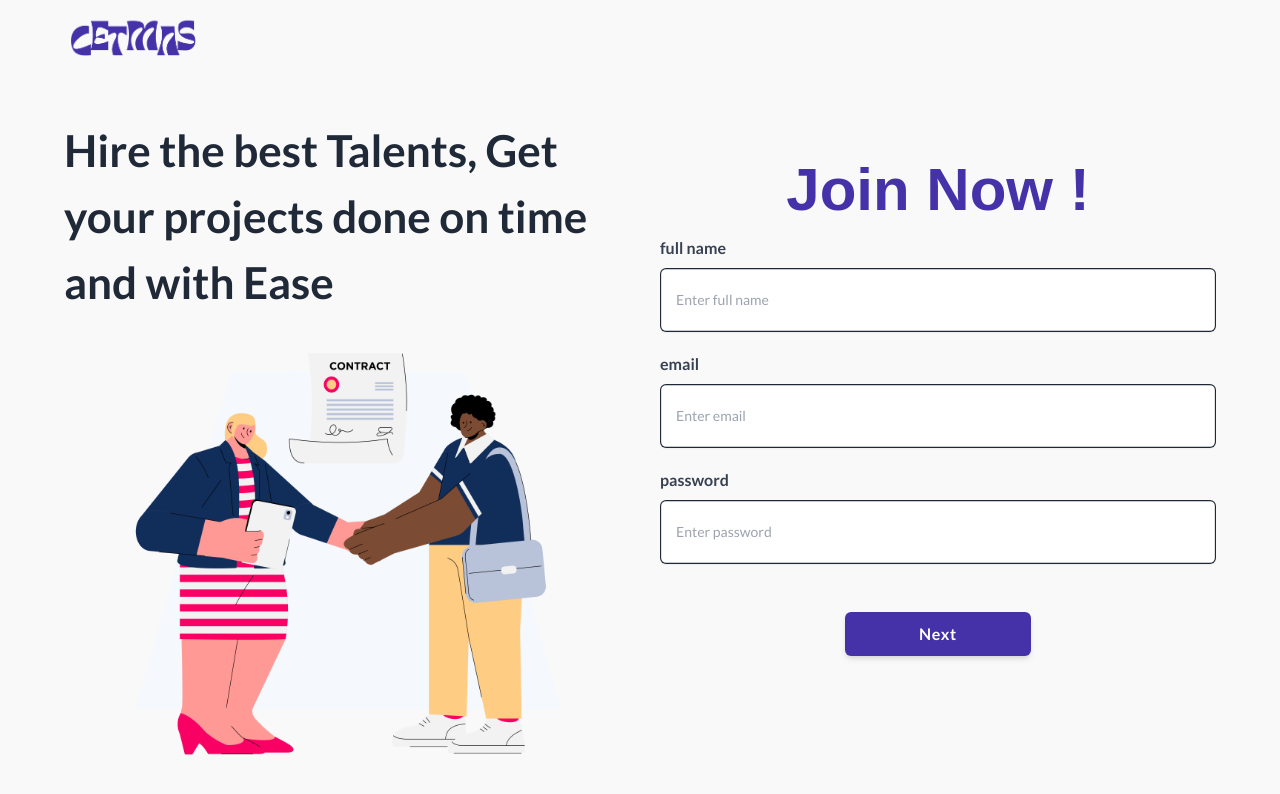
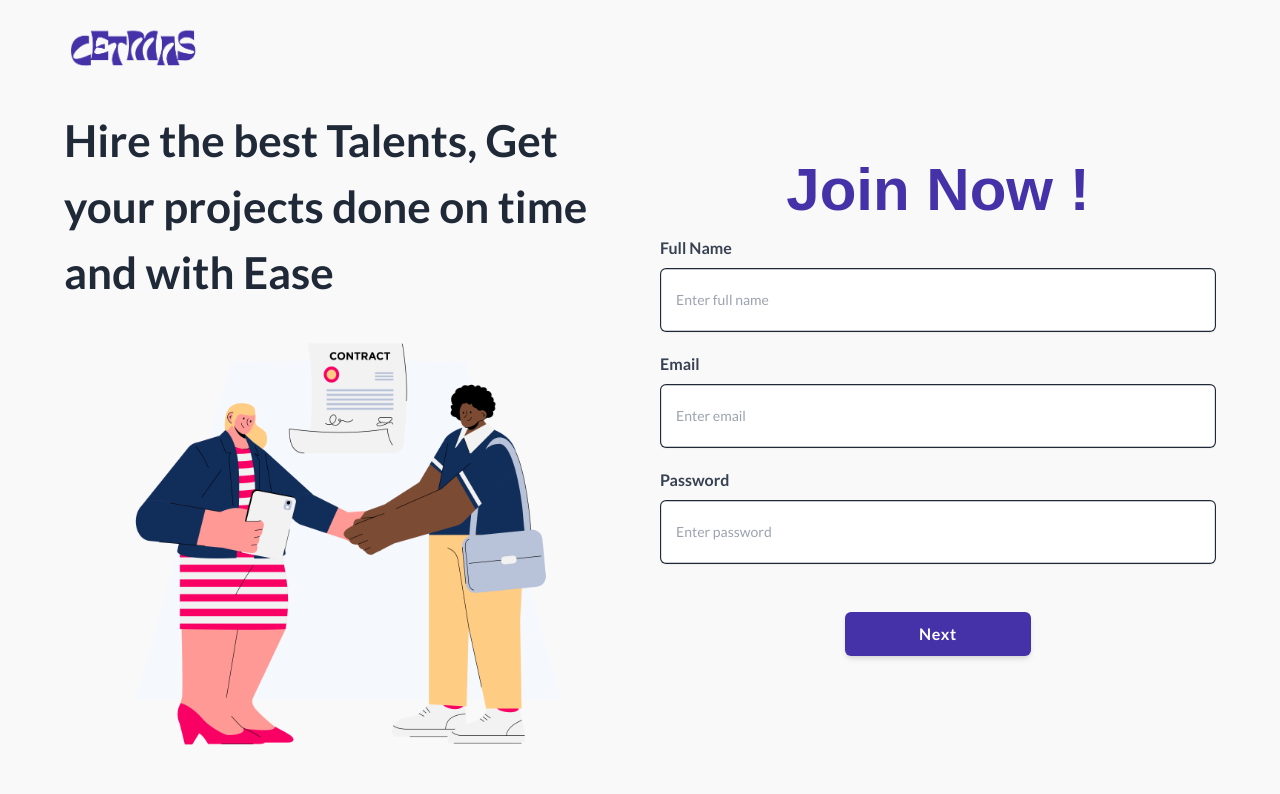
Before and after one commit to springboot20/CETMAS-LANDING-PAGE, a React (Vite) app: page /register/client in a window 1280 px wide. Shown: the top 794 px of the page. Built offline with nearby package versions, Linux system fonts and the light colour scheme; a web font is replaced by a local one.

Commit message:
routing between paging with auth form after login or registration

```diff
--- a/src/components/panel/NotificationPanel.tsx
+++ b/src/components/panel/NotificationPanel.tsx
@@ -6,8 +6,6 @@ export const Notification: React.FC<{
   open: boolean;
   setOpenNotification: React.Dispatch<React.SetStateAction<boolean>>;
 }> = ({ open, setOpenNotification }) => {
-  console.log(open);
-
   return (
     <div
       id="notification"
--- a/src/layout/talent/TalentLayout.tsx
+++ b/src/layout/talent/TalentLayout.tsx
@@ -19,8 +19,6 @@ export const TalentLayout: React.FC = () => {
   const [scrolling, setScrolling] = useState<boolean>(false);
   const { pathname } = useLocation();
   const title = pathname.split("/")[2];
-
-  console.log(title);
 
   const [openNotification, setOpenNotification] = useState<boolean>(false);
   const [open, setOpen] = useState<boolean>(false);
--- a/src/pages/Talent/landing-page/components/forms/Login.tsx
+++ b/src/pages/Talent/landing-page/components/forms/Login.tsx
@@ -1,13 +1,33 @@
-import React, { useState } from 'react';
-import CETMASLOGO from '@/assets/cetmas-logo.png';
-import LoginImage from '@/assets/login-image.png';
-import { Link } from 'react-router-dom';
-import { Button } from '@headlessui/react';
-import { SignUp } from './SignUp.tsx';
-import { InputField } from '@/components/forms/TextField/InputField';
+import React, { useState } from "react";
+import CETMASLOGO from "@/assets/cetmas-logo.png";
+import LoginImage from "@/assets/login-image.png";
+import { Link, Navigate, useNavigate } from "react-router-dom";
+import { Button } from "@headlessui/react";
+import { SignUp } from "./SignUp.tsx";
+import { InputField } from "@/components/forms/TextField/InputField";
 
 export const Login: React.FC = () => {
   const [isOpen, setIsOpen] = useState<boolean>(false);
+  const [values, setValues] = useState({
+    email: "",
+    password: "",
+  });
+
+  const navigate = useNavigate();
+
+  const handleChange = (e: React.ChangeEvent<HTMLInputElement>) => {
+    setValues((prev) => {
+      return { ...prev, [e.target.id]: e.target.value };
+    });
+  };
+
+  const handleSubmit = async (e: React.FormEvent<HTMLFormElement>) => {
+    e.preventDefault();
+
+    if (values.email.length > 0 && values.password.length > 0) {
+      await Promise.resolve(setTimeout(() => navigate("/talent/dashboard"), 2000));
+    }
+  };
 
   const handleClose = () => {
     setIsOpen(false);
@@ -19,79 +39,84 @@ export const Login: React.FC = () => {
 
   return (
     <>
-      <section className='flex items-center justify-center bg-transparent p-4 sm:p-8 xl:p-0 h-screen'>
-        <div className='bg-white lg:bg-transparent md:shadow-lg lg:shadow-none flex-1 flex-shrink-0 max-w-xl lg:grid lg:grid-cols-2 lg:max-w-7xl gap-10 mx-auto relative'>
-          <header className='bg-none bg-transparent hidden lg:block overflow-auto self-center'>
-            <div>
-              <img src={CETMASLOGO} alt='Cetmas logo' className='h-16' />
-              <h1 className='text-base sm:text-2xl font-bold text-gray-800 text-center lg:text-4xl xl:text-5xl lg:leading-snug lg:text-justify xl:leading-normal'>
-                Bridging the Gap between <br className='hidden lg:block' /> Talents and Clients
+      <section className="flex items-center justify-center bg-transparent p-4 sm:p-8 xl:p-0 h-screen">
+        <div className="bg-white lg:bg-transparent md:shadow-lg lg:shadow-none flex-1 flex-shrink-0 max-w-xl lg:grid lg:grid-cols-2 lg:max-w-7xl gap-10 mx-auto relative">
+          <header className="bg-none bg-transparent hidden lg:block overflow-auto self-center">
+            <Link to="/">
+              <img src={CETMASLOGO} alt="Cetmas logo" className="h-16" />
+              <h1 className="text-base sm:text-2xl font-bold text-gray-800 text-center lg:text-4xl xl:text-5xl lg:leading-snug lg:text-justify xl:leading-normal">
+                Bridging the Gap between <br className="hidden lg:block" /> Talents and Clients
               </h1>
-            </div>
-            <div className='hidden lg:block'>
-              <img src={LoginImage} alt='Login logo' className='h-[35rem] w-[35rem]' />
+            </Link>
+            <div className="hidden lg:block">
+              <img src={LoginImage} alt="Login logo" className="h-[35rem] w-[35rem]" />
             </div>
           </header>
-          <div className='w-full xl:max-w-full lg:self-center p-8 lg:p-4'>
-            <header className='mx-auto text-center my-10'>
-              <h1 className='text-[#4632A8] font-extrabold text-2xl lg:text-4xl xl:text-6xl font-leelawadee'>
+          <div className="w-full xl:max-w-full lg:self-center p-8 lg:p-4">
+            <header className="mx-auto text-center my-10">
+              <h1 className="text-[#4632A8] font-extrabold text-2xl lg:text-4xl xl:text-6xl font-leelawadee">
                 Welcome Back !
               </h1>
             </header>
-            <form className='xl:space-y-16'>
-              <div className='space-y-3 lg:space-y-5'>
-                <fieldset className='space-y-2'>
+            <form className="xl:space-y-16" onSubmit={handleSubmit}>
+              <div className="space-y-3 lg:space-y-5">
+                <fieldset className="space-y-2">
                   <InputField
-                    id='email'
-                    type='email'
-                    htmlFor='email'
-                    label='email'
-                    placeholder='Enter email'
-                    className='block w-full px-5 rounded-md border-0 py-2.5 sm:py-4 md:py-3 xl:py-5 text-gray-900 shadow-sm ring-1 ring-inset ring-gray-900 placeholder:text-gray-400 focus:ring-2 focus:ring-inset focus:ring-[#4632A8] text-base sm:leading-6 outline-none'
+                    id="email"
+                    type="email"
+                    htmlFor="email"
+                    label="email"
+                    placeholder="Enter email"
+                    onChange={handleChange}
+                    value={values.email}
+                    labelClass="capitalize"
+                    className="block w-full px-5 rounded-md border-0 py-2.5 sm:py-4 md:py-3 xl:py-5 text-gray-900 shadow-sm ring-1 ring-inset ring-gray-900 placeholder:text-gray-400 focus:ring-2 focus:ring-inset focus:ring-[#4632A8] text-base sm:leading-6 outline-none"
                   />
                 </fieldset>
 
-                <fieldset className='space-y-2'>
+                <fieldset className="space-y-2">
                   <InputField
-                    id='password'
-                    type='password'
-                    htmlFor='password'
-                    label='password'
-                    placeholder='Enter password'
-                    className='block w-full px-5 rounded-md border-0 py-2.5 sm:py-4 md:py-3 xl:py-5 text-gray-900 shadow-sm ring-1 ring-inset ring-gray-900 placeholder:text-gray-400 focus:ring-2 focus:ring-inset focus:ring-[#4632A8] text-base sm:leading-6 outline-none'
+                    id="password"
+                    type="password"
+                    htmlFor="password"
+                    label="password"
+                    placeholder="Enter password"
+                    onChange={handleChange}
+                    value={values.password}
+                    labelClass="capitalize"
+                    className="block w-full px-5 rounded-md border-0 py-2.5 sm:py-4 md:py-3 xl:py-5 text-gray-900 shadow-sm ring-1 ring-inset ring-gray-900 placeholder:text-gray-400 focus:ring-2 focus:ring-inset focus:ring-[#4632A8] text-base sm:leading-6 outline-none"
                   />
                 </fieldset>
 
-                <div className='flex items-center justify-between mt-2'>
-                  <div className='flex items-center space-x-1'>
-                    <div>
-                      <InputField
-                        labelClass='hidden sr-only'
-                        label='check box'
-                        htmlFor='check'
-                        id='check'
-                        type='checkbox'
-                        className='rounded-sm text-[#4632A8]'
-                      />
-                    </div>
-                    <span className='text-sm font-medium text-gray-700 leading-0'>Remember me</span>
+                <div className="flex items-center justify-between mt-2">
+                  <div className="flex items-center space-x-1">
+                    <InputField
+                      labelClass="hidden sr-only"
+                      label="check box"
+                      htmlFor="check"
+                      id="check"
+                      type="checkbox"
+                      className="rounded-sm text-[#4632A8]"
+                    />
+                    <span className="text-sm font-medium text-gray-700 leading-0">Remember me</span>
                   </div>
-                  <Link to={'#'} className='text-sm text-[#4632A8] font-medium'>
+                  <Link to={"#"} className="text-sm text-[#4632A8] font-medium">
                     forgot password?
                   </Link>
                 </div>
               </div>
 
               <button
-                type='submit'
-                className='block py-3 w-full mt-4 bg-[#4632A8] text-white text-sm sm:text-base font-semibold rounded-md transform hover:-translate-y-1.5 transition shadow-md hover:bg-[#4632A8]/80 active:bg-[#4632A8] focus:ring-outline-none focus:ring-2 focus:ring-offset-2 focus:ring-[#4632A8]/70 tracking-wider sm:mt-4 md:py-2.5 lg:mx-auto xl:py-4 lg:text-lg lg:w-2/3 xl:mt-40'>
+                type="submit"
+                className="block py-3 w-full mt-4 bg-[#4632A8] text-white text-sm sm:text-base font-semibold rounded-md transform hover:-translate-y-1.5 transition shadow-md hover:bg-[#4632A8]/80 active:bg-[#4632A8] focus:ring-outline-none focus:ring-2 focus:ring-offset-2 focus:ring-[#4632A8]/70 tracking-wider sm:mt-4 md:py-2.5 lg:mx-auto xl:py-4 lg:text-lg lg:w-2/3 xl:mt-40"
+              >
                 Login
               </button>
             </form>
-            <div className='mx-auto mt-3'>
-              <p className='text-center text-sm font-normal xl:text-base xl:font-bold'>
-                Don't have an account?{' '}
-                <Button onClick={handleOpen} className='text-[#4632A8] focus:outline-none'>
+            <div className="mx-auto mt-3">
+              <p className="text-center text-sm font-normal xl:text-base xl:font-bold">
+                Don't have an account?{" "}
+                <Button onClick={handleOpen} className="text-[#4632A8] focus:outline-none">
                   SignUp
                 </Button>
               </p>
--- a/src/pages/Talent/landing-page/components/forms/signup-forms/ClientForm.tsx
+++ b/src/pages/Talent/landing-page/components/forms/signup-forms/ClientForm.tsx
@@ -1,13 +1,38 @@
-import React, { useState } from 'react';
-import CETMASLOGO from '@/assets/cetmas-logo.png';
-import ClientImage from '@/assets/client.png';
-import { AnimatePresence, motion } from 'framer-motion';
-import { InputField } from '@/components/forms/TextField/InputField';
+import React, { useState } from "react";
+import CETMASLOGO from "@/assets/cetmas-logo.png";
+import ClientImage from "@/assets/client.png";
+import { AnimatePresence, motion } from "framer-motion";
+import { InputField } from "@/components/forms/TextField/InputField";
+import { Link, useNavigate } from "react-router-dom";
 
 export const ClientForm: React.FC = () => {
   const [currentStep, setCurrentStep] = useState<number>(0);
+  const navigate = useNavigate();
+  const [values, setValues] = useState({
+    "full-name": "",
+    email: "",
+    password: "",
+    gender: "",
+    "phone-number": "",
+    website: "",
+  });
 
-  const steps: JSX.Element[] = [<SocialForm key={'social'} />, <ContactForm key={'contact'} />];
+  const handleChange = (
+    e: React.ChangeEvent<HTMLInputElement> | React.ChangeEvent<HTMLSelectElement>,
+  ) => {
+    setValues((prev) => {
+      return { ...prev, [e.target.id]: e.target.value };
+    });
+  };
+
+  const handleSubmit = (e: React.FormEvent<HTMLFormElement>) => {
+    e.preventDefault();
+  };
+
+  const steps: JSX.Element[] = [
+    <SocialForm key={"social"} handleChange={handleChange} values={values} />,
+    <ContactForm key={"contact"} handleChange={handleChange} values={values} />,
+  ];
 
   const handleNextStep = (): void => {
     setCurrentStep((prevStep) => Math.min(prevStep + 1, steps.length - 1));
@@ -19,57 +44,56 @@ export const ClientForm: React.FC = () => {
     exit: { opacity: 0 },
   };
 
-  //   initial: { x: '100%', opacity: 0 },
-  //   animate: { x: 0, opacity: 1 },
-  //   exit: { x: '-100%', opacity: 0 },
+  return (
+    <section className="flex items-center justify-center bg-transparent p-4 sm:p-8 h-screen xl:p-0">
+      <div className="bg-white lg:bg-transparent md:shadow-lg lg:shadow-none flex-1 flex-shrink-0 max-w-xl lg:grid lg:grid-cols-2 lg:max-w-6xl gap-10 mx-auto relative">
+        <header className="bg-none bg-transparent hidden lg:block overflow-auto">
+          <Link to="/" className="space-y-7">
+            <img src={CETMASLOGO} alt="Cetmas logo" className="h-16" />
 
-  return (
-    <section className='flex items-center justify-center bg-transparent p-4 sm:p-8 h-screen xl:p-0'>
-      <div className='bg-white lg:bg-transparent md:shadow-lg lg:shadow-none flex-1 flex-shrink-0 max-w-xl lg:grid lg:grid-cols-2 lg:max-w-6xl gap-10 mx-auto relative'>
-        <header className='bg-none bg-transparent hidden lg:block overflow-auto'>
-          <div className='space-y-12'>
-            <img src={CETMASLOGO} alt='Cetmas logo' className='h-16' />
-
-            <h1 className='text-4xl xl:text-[2.75rem] font-bold text-gray-800 lg:leading-snug xl:leading-normal'>
-              Hire the best Talents, Get <br className='hidden md:block' /> your projects done on
-              time <br className='hidden md:block' /> and with Ease
+            <h1 className="text-4xl xl:text-[2.75rem] font-bold text-gray-800 lg:leading-snug xl:leading-normal">
+              Hire the best Talents, Get <br className="hidden md:block" /> your projects done on
+              time <br className="hidden md:block" /> and with Ease
             </h1>
-          </div>
-          <div className='hidden lg:block'>
-            <img src={ClientImage} alt='Login logo' className='h-[30rem] w-[35rem]' />
+          </Link>
+          <div className="hidden lg:block">
+            <img src={ClientImage} alt="Login logo" className="h-[30rem] w-[35rem]" />
           </div>
         </header>
-        <div className='flex flex-col justify-center items-center min-h-full max-w-xl w-full overflow-hidden p-8 lg:p-0'>
-          <header className='mx-auto text-center my-4'>
-            <h1 className='text-[#4632A8] font-extrabold text-2xl xl:text-6xl font-leelawadee'>
+        <div className="flex flex-col justify-center items-center min-h-full max-w-xl w-full overflow-hidden p-8 lg:p-0">
+          <header className="mx-auto text-center my-4">
+            <h1 className="text-[#4632A8] font-extrabold text-2xl xl:text-6xl font-leelawadee">
               Join Now !
             </h1>
           </header>
-          <form className='w-full'>
-            <AnimatePresence mode='wait'>
+          <form className="w-full" onSubmit={handleSubmit}>
+            <AnimatePresence mode="wait">
               <motion.div
                 key={currentStep}
-                initial='initial'
-                animate='animate'
-                exit='exit'
+                initial="initial"
+                animate="animate"
+                exit="exit"
                 variants={variants}
                 transition={{ duration: 0.5 }}
-                className=''>
+                className=""
+              >
                 {steps[currentStep]}
               </motion.div>
             </AnimatePresence>
 
             {currentStep < steps.length - 1 ? (
               <button
-                type='button'
+                type="submit"
                 onClick={handleNextStep}
-                className='block py-3 w-full mt-4 bg-[#4632A8] text-white text-sm sm:text-base font-semibold rounded-md transform hover:-translate-y-1.5 transition shadow-md hover:bg-[#4632A8]/80 active:bg-[#4632A8] focus:outline-none focus:ring-2 focus:ring-offset-2 focus:ring-[#4632A8]/70 tracking-wider sm:mt-4 md:py-2.5 lg:mx-auto lg:w-1/3 xl:mt-12'>
+                className="block py-3 w-full mt-4 bg-[#4632A8] text-white text-sm sm:text-base font-semibold rounded-md transform hover:-translate-y-1.5 transition shadow-md hover:bg-[#4632A8]/80 active:bg-[#4632A8] focus:outline-none focus:ring-2 focus:ring-offset-2 focus:ring-[#4632A8]/70 tracking-wider sm:mt-4 md:py-2.5 lg:mx-auto lg:w-1/3 xl:mt-12"
+              >
                 Next
               </button>
             ) : (
               <button
-                type='button'
-                className='block py-3 w-full mt-8 bg-[#4632A8] text-white text-sm sm:text-base font-semibold rounded-md transform hover:-translate-y-1.5 transition shadow-md hover:bg-[#4632A8]/80 active:bg-[#4632A8] focus:ring-outline-none focus:ring-2 focus:ring-offset-2 focus:ring-[#4632A8]/70 tracking-wider sm:mt-4 md:py-2.5 lg:mx-auto xl:py-3.5 lg:text-lg lg:w-2/3 xl:mt-12'>
+                type="submit"
+                className="block py-3 w-full mt-8 bg-[#4632A8] text-white text-sm sm:text-base font-semibold rounded-md transform hover:-translate-y-1.5 transition shadow-md hover:bg-[#4632A8]/80 active:bg-[#4632A8] focus:ring-outline-none focus:ring-2 focus:ring-offset-2 focus:ring-[#4632A8]/70 tracking-wider sm:mt-4 md:py-2.5 lg:mx-auto xl:py-3.5 lg:text-lg lg:w-2/3 xl:mt-12"
+              >
                 Sign Up
               </button>
             )}
@@ -80,76 +104,107 @@ export const ClientForm: React.FC = () => {
   );
 };
 
-const SocialForm = () => (
-  <div className='space-y-3 lg:space-y-5'>
-    <fieldset className='space-y-2'>
+const SocialForm: React.FC<{
+  handleChange: (e: React.ChangeEvent<HTMLInputElement>) => void;
+  values: {
+    [key: string]: string;
+  };
+}> = ({ handleChange, values }) => (
+  <div className="space-y-3 lg:space-y-5">
+    <fieldset className="space-y-2">
       <InputField
-        id='full-name'
-        label='full name'
-        type='text'
-        htmlFor='full-name'
-        placeholder='Enter full name'
-        className='block w-full px-4 rounded-md border-0 py-2.5 sm:py-4 md:py-3 text-base font-normal xl:py-5 text-gray-800 shadow-sm ring-[1.15px] ring-inset ring-gray-800 placeholder:text-gray-400 focus:ring-2 focus:ring-inset focus:ring-[#4632A8] sm:text-sm sm:leading-6 focus:outline-none'
+        id="full-name"
+        label="full name"
+        type="text"
+        htmlFor="full-name"
+        placeholder="Enter full name"
+        labelClass="capitalize"
+        autoComplete="username"
+        onChange={handleChange}
+        value={values.fullName}
+        className="block w-full px-4 rounded-md border-0 py-2.5 sm:py-4 md:py-3 text-base font-normal xl:py-5 text-gray-800 shadow-sm ring-[1.15px] ring-inset ring-gray-800 placeholder:text-gray-400 focus:ring-2 focus:ring-inset focus:ring-[#4632A8] sm:text-sm sm:leading-6 focus:outline-none"
       />
     </fieldset>
-    <fieldset className='space-y-2'>
+    <fieldset className="space-y-2">
       <InputField
-        label='email'
-        id='email'
-        type='email'
-        htmlFor='email'
-        placeholder='Enter email'
-        className='block w-full px-4 rounded-md border-0 py-2.5 sm:py-4 md:py-3 text-base font-normal xl:py-5 text-gray-800 shadow-sm ring-[1.15px] ring-inset ring-gray-800 placeholder:text-gray-400 focus:ring-2 focus:ring-inset focus:ring-[#4632A8] sm:text-sm sm:leading-6 focus:outline-none'
+        label="email"
+        id="email"
+        type="email"
+        htmlFor="email"
+        placeholder="Enter email"
+        labelClass="capitalize"
+        onChange={handleChange}
+        value={values.email}
+        className="block w-full px-4 rounded-md border-0 py-2.5 sm:py-4 md:py-3 text-base font-normal xl:py-5 text-gray-800 shadow-sm ring-[1.15px] ring-inset ring-gray-800 placeholder:text-gray-400 focus:ring-2 focus:ring-inset focus:ring-[#4632A8] sm:text-sm sm:leading-6 focus:outline-none"
       />
     </fieldset>
 
-    <fieldset className='space-y-2'>
+    <fieldset className="space-y-2">
       <InputField
-        label='password'
-        id='password'
-        type='password'
-        htmlFor='password'
-        placeholder='Enter password'
-        className='block w-full px-4 rounded-md border-0 py-2.5 sm:py-4 md:py-3 text-base font-normal xl:py-5 text-gray-800 shadow-sm ring-[1.15px] ring-inset ring-gray-800 placeholder:text-gray-400 focus:ring-2 focus:ring-inset focus:ring-[#4632A8] sm:text-sm sm:leading-6 focus:outline-none'
+        label="password"
+        id="password"
+        type="password"
+        htmlFor="password"
+        placeholder="Enter password"
+        labelClass="capitalize"
+        onChange={handleChange}
+        value={values.password}
+        className="block w-full px-4 rounded-md border-0 py-2.5 sm:py-4 md:py-3 text-base font-normal xl:py-5 text-gray-800 shadow-sm ring-[1.15px] ring-inset ring-gray-800 placeholder:text-gray-400 focus:ring-2 focus:ring-inset focus:ring-[#4632A8] sm:text-sm sm:leading-6 focus:outline-none"
       />
     </fieldset>
   </div>
 );
 
-const ContactForm = () => (
-  <div className='space-y-3 lg:space-y-5'>
-    <fieldset className='space-y-2'>
-      <label htmlFor='gender' className='text-sm font-semibold text-gray-700 sm:text-base block'>
+const ContactForm: React.FC<{
+  handleChange: (
+    e: React.ChangeEvent<HTMLInputElement> | React.ChangeEvent<HTMLSelectElement>,
+  ) => void;
+  values: {
+    [key: string]: string;
+  };
+}> = ({ handleChange, values }) => (
+  <div className="space-y-3 lg:space-y-5">
+    <fieldset className="space-y-2">
+      <label htmlFor="gender" className="text-sm font-semibold text-gray-700 sm:text-base block">
         Gender
       </label>
       <select
-        id='gender'
-        className='block w-full px-4 rounded-md border-0 py-2.5 sm:py-4 md:py-3 text-base font-normal xl:py-5 text-gray-800 shadow-sm ring-[1.15px] ring-inset ring-gray-800 placeholder:text-gray-400 focus:ring-2 focus:ring-inset focus:ring-[#4632A8] sm:text-sm sm:leading-6 focus:outline-none'>
+        id="gender"
+        onChange={handleChange}
+        value={values.gender}
+        className="block w-full px-4 rounded-md border-0 py-2.5 sm:py-4 md:py-3 text-base font-normal xl:py-5 text-gray-800 shadow-sm ring-[1.15px] ring-inset ring-gray-800 placeholder:text-gray-400 focus:ring-2 focus:ring-inset focus:ring-[#4632A8] sm:text-sm sm:leading-6 focus:outline-none"
+      >
         <option>Gender</option>
-        <option value='M'>Male</option>
-        <option value='F'>Female</option>
+        <option value="M">Male</option>
+        <option value="F">Female</option>
       </select>
     </fieldset>
 
-    <fieldset className='space-y-2'>
+    <fieldset className="space-y-2">
       <InputField
-        label='phone number'
-        id='phone-number'
-        type='tel'
-        htmlFor='phone-number'
-        placeholder='Enter phone number'
-        className='block w-full px-4 rounded-md border-0 py-2.5 sm:py-4 md:py-3 text-base font-normal xl:py-5 text-gray-800 shadow-sm ring-[1.15px] ring-inset ring-gray-800 placeholder:text-gray-400 focus:ring-2 focus:ring-inset focus:ring-[#4632A8] sm:text-sm sm:leading-6 focus:outline-none'
+        label="phone number"
+        id="phone-number"
+        type="tel"
+        htmlFor="phone-number"
+        placeholder="Enter phone number"
+        labelClass="capitalize"
+        onChange={handleChange}
+        value={values.phone}
+        className="block w-full px-4 rounded-md border-0 py-2.5 sm:py-4 md:py-3 text-base font-normal xl:py-5 text-gray-800 shadow-sm ring-[1.15px] ring-inset ring-gray-800 placeholder:text-gray-400 focus:ring-2 focus:ring-inset focus:ring-[#4632A8] sm:text-sm sm:leading-6 focus:outline-none"
       />
     </fieldset>
 
-    <fieldset className='space-y-2'>
+    <fieldset className="space-y-2">
       <InputField
-        htmlFor='website'
-        label='company website'
-        id='website'
-        type='text'
-        placeholder='Website link'
-        className='block w-full px-4 rounded-md border-0 py-2.5 sm:py-4 md:py-3 text-base font-normal xl:py-5 text-gray-800 shadow-sm ring-[1.15px] ring-inset ring-gray-800 placeholder:text-gray-400 focus:ring-2 focus:ring-inset focus:ring-[#4632A8] sm:text-sm sm:leading-6 focus:outline-none'
+        htmlFor="website"
+        label="company website"
+        id="website"
+        type="text"
+        placeholder="Website link"
+        labelClass="capitalize"
+        onChange={handleChange}
+        value={values.website}
+        className="block w-full px-4 rounded-md border-0 py-2.5 sm:py-4 md:py-3 text-base font-normal xl:py-5 text-gray-800 shadow-sm ring-[1.15px] ring-inset ring-gray-800 placeholder:text-gray-400 focus:ring-2 focus:ring-inset focus:ring-[#4632A8] sm:text-sm sm:leading-6 focus:outline-none"
       />
     </fieldset>
   </div>
```
Also changed, not shown: src/pages/dashboard/talent/components/RequestedJobs.tsx (+5 -14 lines).
